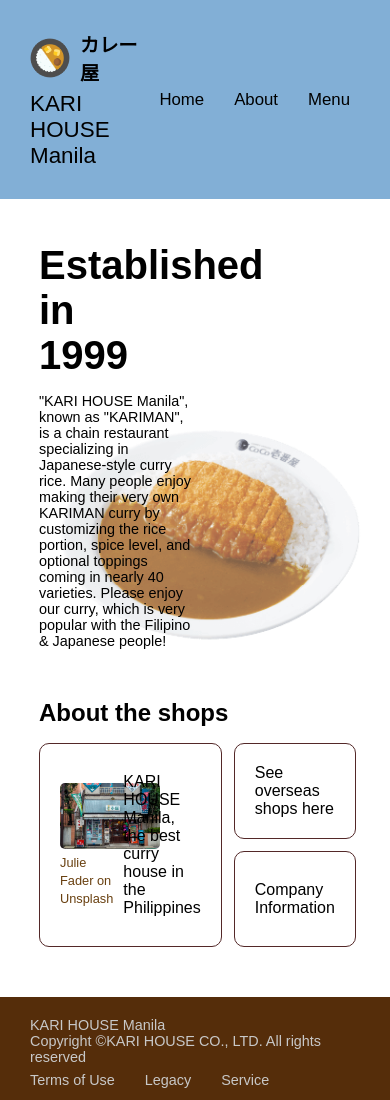
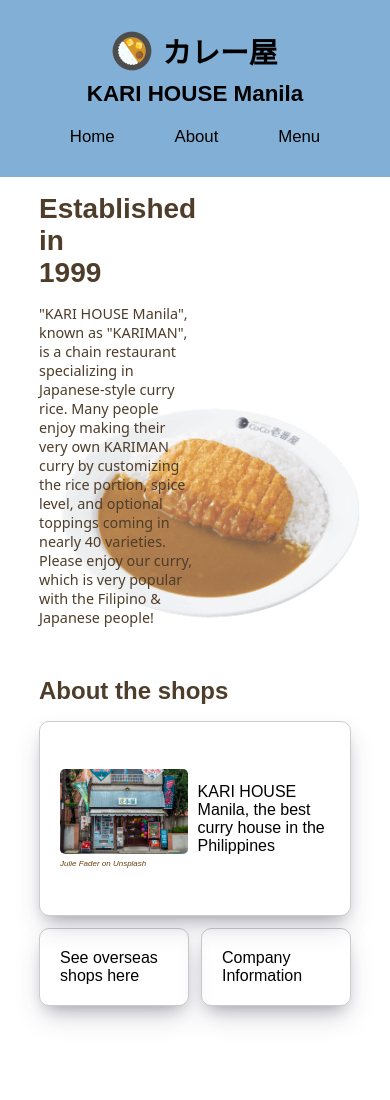
Before and after one commit to renchester/top-restaurant, a website built with webpack: page src/index.html in a window 390 px wide. Shown: the top 1100 px of the page. Built offline with nearby package versions, Linux system fonts and the light colour scheme.

Commit message:
Update styles and add media queries

```diff
--- a/src/style.css
+++ b/src/style.css
@@ -12,6 +12,7 @@
 
 :root {
   --bar-padding: 30px;
+  --accent-color: rgb(78, 61, 42);
 }
 
 #content {
@@ -43,8 +44,9 @@ header {
 }
 
 .logo-text {
-  font-size: 1.2rem;
+  font-size: 1.8rem;
   font-weight: 700;
+  font-family: 'Noto Serif JP', Arial, Helvetica, sans-serif, monospace;
 }
 
 .header-img {
@@ -54,6 +56,8 @@ header {
 
 .header-title {
   font-size: 1.4rem;
+  font-family: 'Josefin Sans', Arial, Helvetica, sans-serif, monospace;
+  font-weight: 700;
 }
 
 .nav-links {
@@ -68,6 +72,7 @@ header {
   padding: 0px 10px;
   cursor: pointer;
   font-size: 1.05rem;
+  font-family: 'Nunito Sans', Arial, Helvetica, sans-serif;
 }
 
 /* HOME PAGE */
@@ -85,6 +90,7 @@ section {
   margin: 50px 0;
   position: relative;
   height: clamp(200px, 50vh, 400px);
+  color: var(--accent-color);
 }
 
 .history-background-img {
@@ -97,14 +103,16 @@ section {
 }
 
 .history-title {
-  font-size: 2.5rem;
   margin-bottom: 15px;
-  width: clamp(50px, 25%, 400px);
+  width: clamp(50px, 30%, 400px);
+  font-size: clamp(1.75rem, 0.8333rem + 2.6667vw, 2.5rem);
+  font-family: 'Josefin Sans', Arial, Helvetica, sans-serif;
 }
 
 .history-desc {
+  width: clamp(100px, 50%, 500px);
   font-size: 0.9rem;
-  width: clamp(100px, 50%, 500px);
+  font-family: 'Noto Sans', 'Josefin Sans', Arial, Helvetica, sans-serif;
 }
 
 /* ABOUT PAGE */
@@ -131,7 +139,7 @@ section {
   height: 100%;
   width: 100%;
   position: absolute;
-  opacity: 0.5;
+  opacity: 0.58;
   z-index: -1;
 }
 
@@ -145,23 +153,26 @@ section {
   bottom: 0;
   margin-right: 10px;
   margin-bottom: 10px;
-  color: white;
-  font-size: 0.85rem;
+  color: rgba(255, 255, 255, 0.75);
+  font-size: 0.6rem;
+  font-style: italic;
 }
 
 .about-title,
 .about-desc {
   display: block;
+  padding: 0 35px;
   color: white;
-  padding: 0 35px;
+  font-family: 'Nunito Sans', Arial, Helvetica, sans-serif;
 }
 
 .about-title {
-  font-size: 2.1rem;
+  font-size: clamp(1.3rem, 0.534rem + 2.7234vw, 2.1rem);
   margin-top: 25px;
 }
 
 .about-desc {
+  font-size: clamp(1rem, 0.9043rem + 0.3404vw, 1.1rem);
 }
 
 /* MENU PAGE */
@@ -171,9 +182,15 @@ section {
 }
 
 .menu-header-title {
+  margin-bottom: 8px;
   font-size: 1.5rem;
   font-weight: 600;
-  margin-bottom: 8px;
+  font-family: 'Josefin Sans', Arial, Helvetica, sans-serif;
+  color: var(--accent-color);
+}
+
+.menu-desc {
+  font-family: 'Nunito Sans', Arial, Helvetica, sans-serif;
 }
 
 .menu-grid {
@@ -190,6 +207,11 @@ section {
   margin-bottom: 25px;
 }
 
+.menu-item:hover {
+  color: brown;
+  transform: scale(1.03);
+}
+
 .menu-img {
   width: clamp(100px, 100%, 350px);
   margin-bottom: 10px;
@@ -197,6 +219,7 @@ section {
 
 .menu-title {
   font-weight: 600;
+  font-family: 'Josefin Sans', Arial, Helvetica, sans-serif;
 }
 
 /* ABOUT SUBSECTION */
@@ -207,14 +230,16 @@ section {
 
 .section-title {
   display: block;
+  margin-bottom: 1rem;
   font-size: 1.5rem;
   font-weight: 600;
-  margin-bottom: 1rem;
+  font-family: 'Josefin Sans', Arial, Helvetica, sans-serif;
+  color: var(--accent-color);
 }
 
 .about--grid {
   display: grid;
-  grid-template-columns: 2.5fr 1fr;
+  grid-template-columns: 2fr 1fr;
   grid-template-rows: 1fr 1fr;
   grid-template-areas:
     'one two'
@@ -223,9 +248,15 @@ section {
 }
 
 .about--grid > * {
-  border: 1px solid rgb(83, 40, 40);
+  border: 1px solid rgba(0, 0, 0, 0.2);
   border-radius: 10px;
+  box-shadow: rgba(50, 50, 93, 0.25) 0px 13px 27px -5px,
+    rgba(0, 0, 0, 0.3) 0px 8px 16px -8px;
   padding: 20px;
+}
+
+.about--grid > *:hover {
+  transform: scale(1.01);
 }
 
 .about--grid-item-1,
@@ -233,6 +264,7 @@ section {
 .about--grid-item-3 {
   display: flex;
   align-items: center;
+  font-family: 'Nunito Sans', Arial, Helvetica, sans-serif;
 }
 
 .about--grid-item-1 {
@@ -240,7 +272,10 @@ section {
 }
 
 .grid-item-1--img {
+  display: flex;
+  flex-direction: column;
   margin-right: 10px;
+  width: fit-content;
 }
 
 .grid-item-1--img img {
@@ -251,9 +286,17 @@ section {
 .grid-item-1--img a,
 .grid-item-1--img a:link,
 .grid-item-1--img a:visited {
-  font-size: 0.8rem;
+  font-size: clamp(0.5rem, -0.069rem + 1.6552vw, 0.8rem);
+  font-style: italic;
   text-decoration: none;
   color: rgb(105, 64, 16);
+  width: fit-content;
+  margin-top: 5px;
+}
+
+.grid-item-1--text {
+  width: fit-content;
+  font-family: 'Nunito Sans', Arial, Helvetica, sans-serif;
 }
 
 .about--grid-item-2 {
@@ -267,17 +310,24 @@ section {
 /* FOOTER STYLES */
 
 footer {
-  /* position: absolute;
-  bottom: 0%; */
   width: 100%;
   display: flex;
   flex-direction: column;
   gap: 7px;
-  margin-top: 50px;
+  margin-top: 100px;
   padding: 20px var(--bar-padding);
   background-color: rgb(85, 45, 10);
   color: rgb(200, 200, 200);
   font-size: 0.9rem;
+  font-family: 'Nunito Sans', Arial, Helvetica, sans-serif, monospace;
+}
+
+.footer-title {
+  font-weight: 600;
+}
+
+.footer-copyright {
+  font-size: 0.8rem;
 }
 
 .footer-links {
@@ -287,6 +337,8 @@ footer {
 
 .footer-link {
   margin-right: 30px;
+  font-size: 0.8rem;
+  cursor: default;
 }
 
 .footer-dev {
@@ -300,7 +352,47 @@ footer {
 .footer-link--github:link,
 .footer-link--github:visited {
   text-decoration: none;
-  color: rgb(252, 252, 252);
+  color: rgba(252, 252, 252, 0.85);
   vertical-align: center;
   font-size: 0.8rem;
 }
+
+/* MEDIA QUERIES */
+
+@media (max-width: 500px) {
+  header {
+    flex-direction: column;
+    align-items: center;
+    gap: 20px;
+  }
+
+  .header-logo {
+    gap: 10px;
+  }
+
+  .logo-wrapper {
+    justify-content: center;
+  }
+
+  .nav-bar,
+  .nav-links {
+    width: 100%;
+    display: flex;
+  }
+
+  .nav-bar {
+    justify-content: center;
+  }
+
+  .nav-links {
+    justify-content: space-evenly;
+  }
+
+  .about--grid {
+    grid-template-columns: 1fr 1fr;
+    grid-template-rows: 2.5fr 1fr;
+    grid-template-areas:
+      'one one'
+      'two three';
+  }
+}
```
